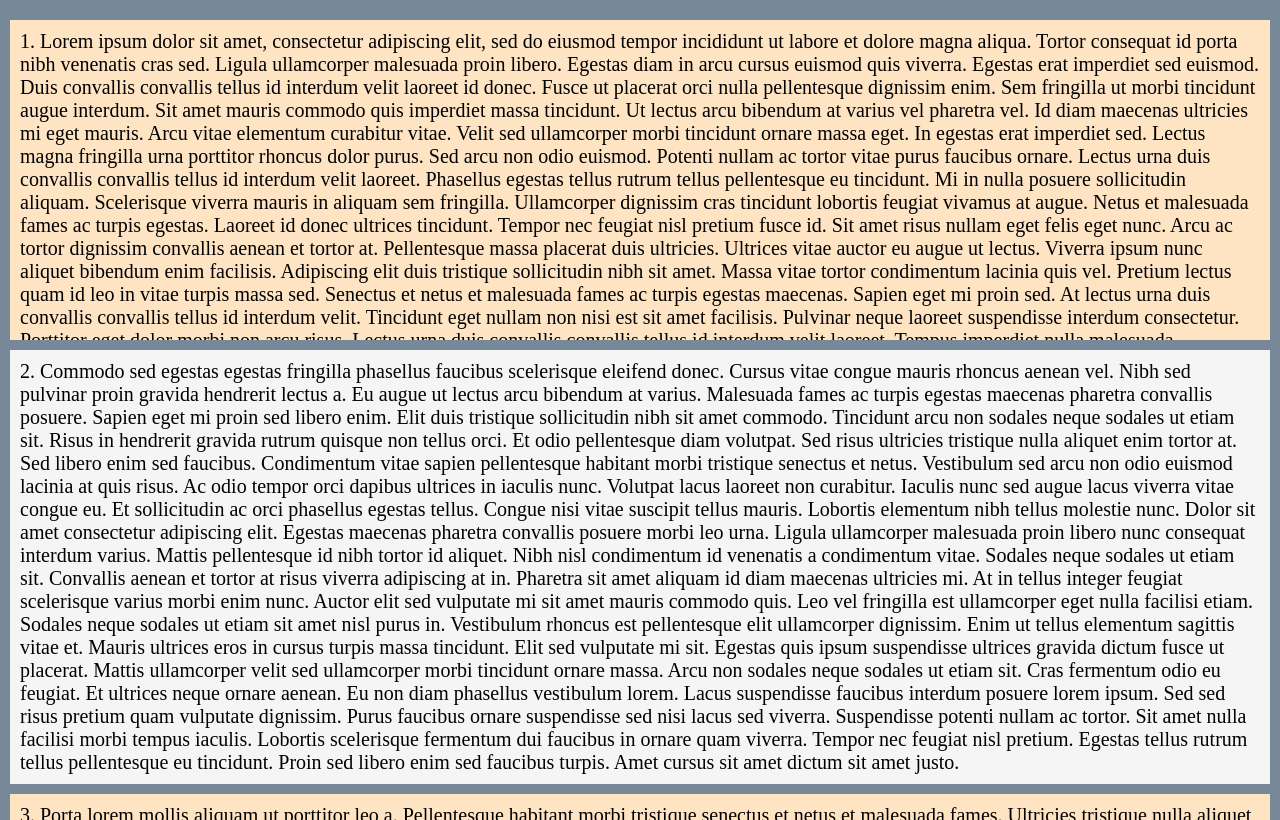
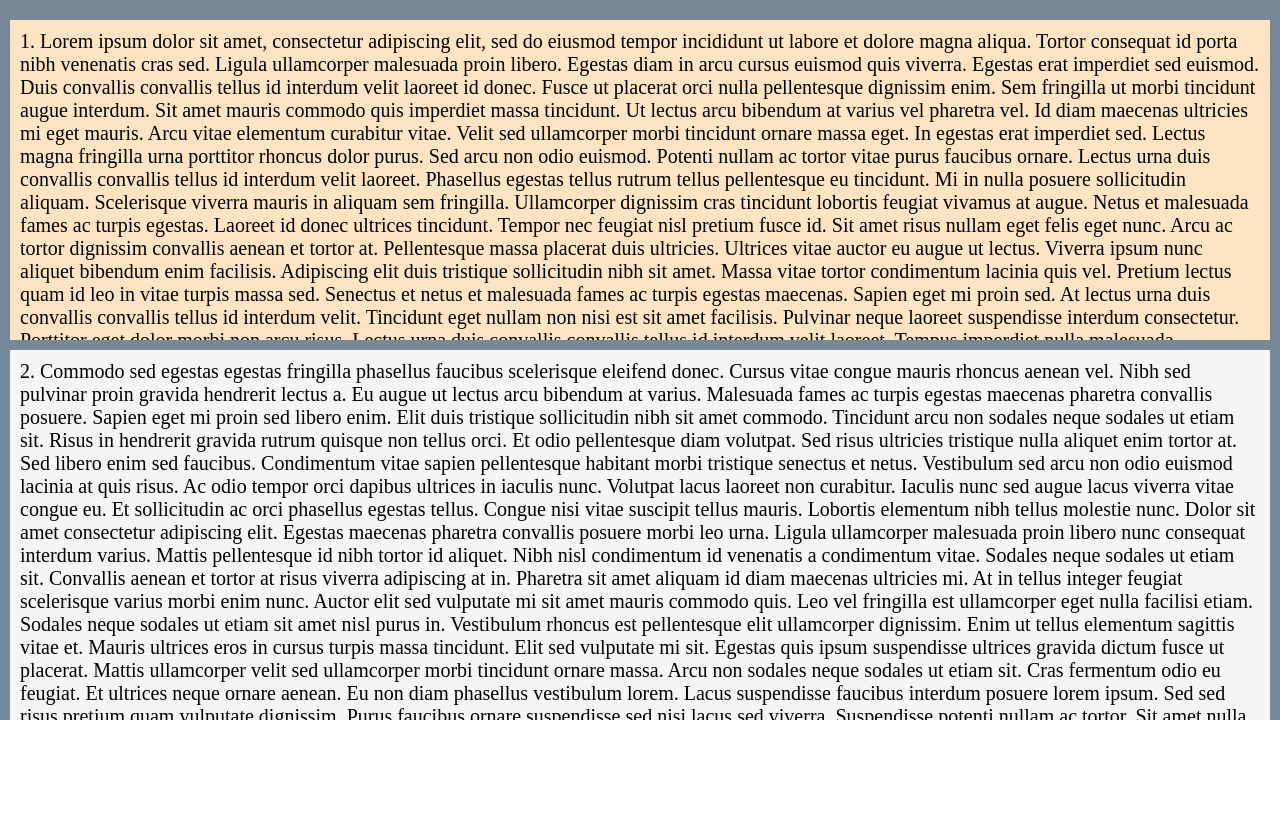
Before and after one commit to SergiiVdovareize/scrollable, a plain HTML site: page index.html in a window 1280 px wide. Drawn offline with Linux system fonts and the light colour scheme.

Commit message:
content height

```diff
--- a/index.html
+++ b/index.html
@@ -8,12 +8,12 @@
     <style>
         body {
             margin: 0;
-            overflow: hidden;
-            height: 100vh;
+            /* overflow: hidden; */
+            /* height: 100vh; */
         }
 
         #content {
-            height: 100%;
+            height: 700px;
             font-size: 20px;
             font-family: "Cambria, Cochin, Georgia, Times, Times New Roman, serif";
             padding: 10px;
```
